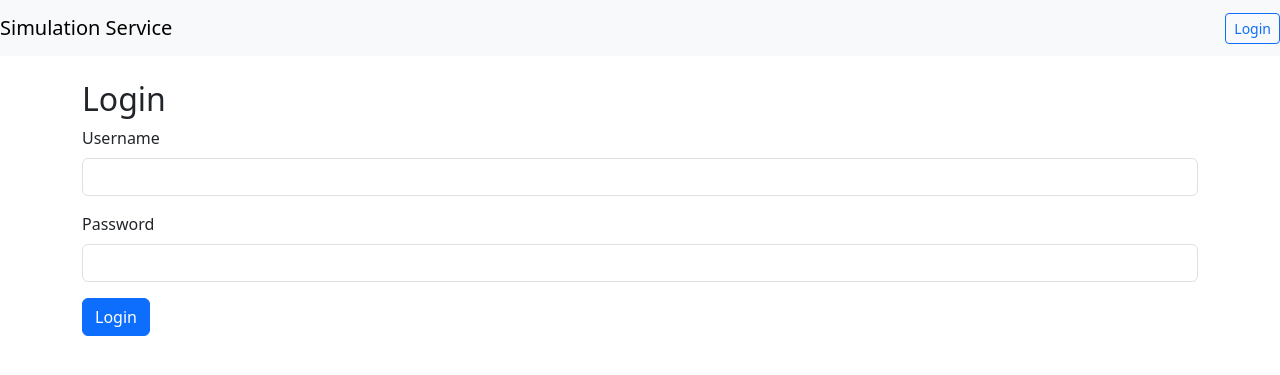
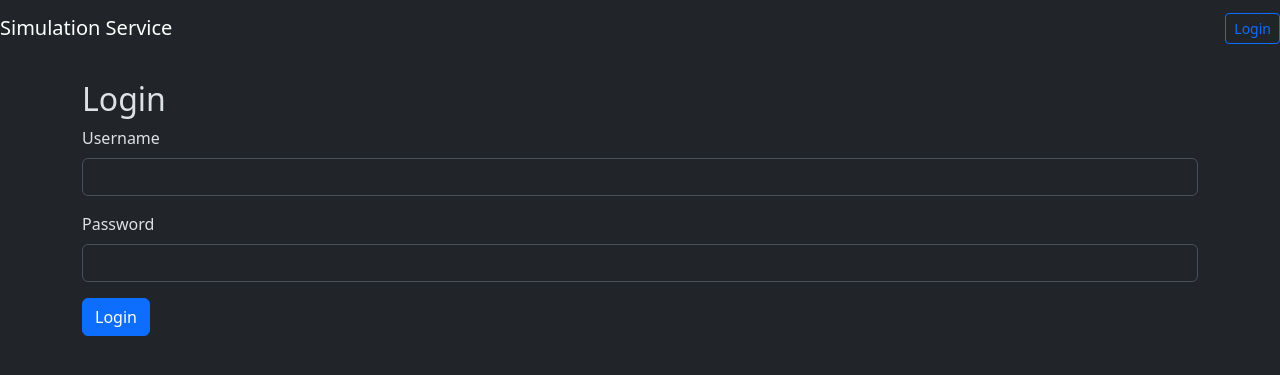
Before and after one commit to linmingchih/simulation_service_2, a Flask app: page /login in a window 1280 px wide. Shown: the top 375 px of the page. Run offline with Flask 3, Linux system fonts and the light colour scheme; some libraries are stand-ins or nearby versions.

Commit message:
Enable dark mode

```diff
--- a/app/templates/layout.html
+++ b/app/templates/layout.html
@@ -1,5 +1,5 @@
 <!doctype html>
-<html lang="en">
+<html lang="en" data-bs-theme="dark">
   <head>
     <meta charset="utf-8">
     <meta name="viewport" content="width=device-width, initial-scale=1">
@@ -17,7 +17,7 @@
     <title>{{ title if title else 'Simulation Service' }}</title>
   </head>
   <body>
-    <nav class="navbar navbar-expand-lg navbar-light bg-light mb-3">
+    <nav class="navbar navbar-expand-lg navbar-dark bg-dark mb-3">
       <a class="navbar-brand" href="{{ url_for('main.deck') }}">Simulation Service</a>
       <div class="ms-auto">
         {% if session.get('username') %}
```
